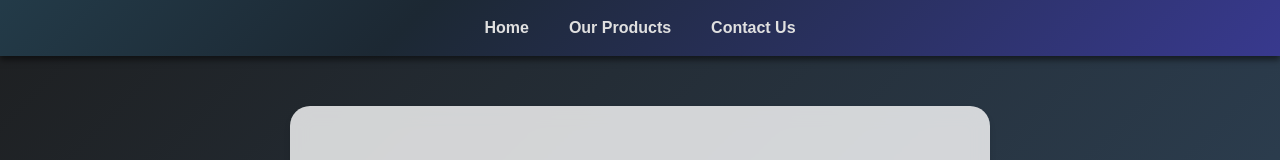
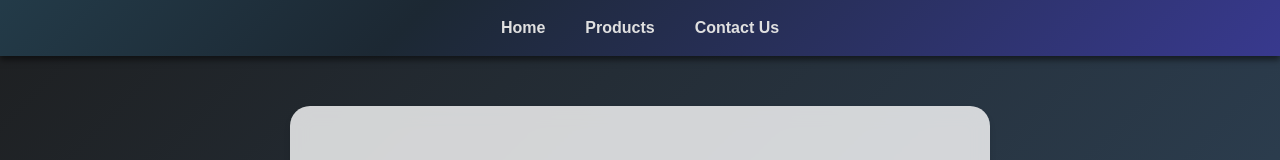
Before and after one commit to SOHAMSUPEKAR24/StaticWebProject, a plain HTML site: page contact.html in a window 1280 px wide. Shown: the top 160 px of the page. Drawn offline with Linux system fonts and the light colour scheme.

Commit message:
Update contact.html

```diff
--- a/contact.html
+++ b/contact.html
@@ -21,7 +21,7 @@
         <nav>
             <ul>
                 <li><a href="index.html">Home</a></li>
-                <li><a href="products.html">Our Products</a></li>
+                <li><a href="products.html">Products</a></li>
                 <li><a href="contact.html">Contact Us</a></li>
             </ul>
         </nav>
```
